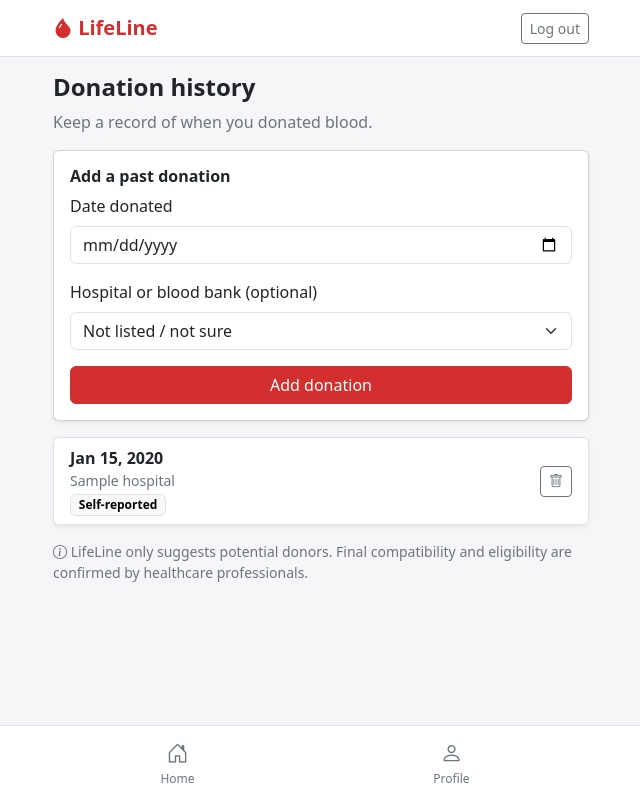
After one commit to KentQuizada/LifeLine, a Laravel app: page /donations in a window 1280 px wide. The commit adds this page. Shown: the whole page, without its empty margins (319-959 px from the left). Run offline with Laravel 12, Linux system fonts and the light colour scheme; a user stored in the database is signed in; tables that the repository leaves empty hold one stand-in row (values such as "Sample post").

Commit message:
feat(donors): donation history with self-reported donations
Co-Authored-By: Claude Opus 5.5 <noreply@anthropic.com>

```diff
--- /dev/null
+++ b/lifeline/app/Http/Controllers/DonationController.php
@@ -0,0 +1,62 @@
+<?php
+
+namespace App\Http\Controllers;
+
+use App\Models\Hospital;
+use Illuminate\Http\RedirectResponse;
+use Illuminate\Http\Request;
+use Illuminate\Validation\Rule;
+use Illuminate\View\View;
+
+/** A donor's own donation history. Donors may add and remove self-reported records only. */
+class DonationController extends Controller
+{
+    public function index(Request $request): View
+    {
+        $donor = $request->user()->donor()->firstOrFail();
+
+        return view('donations.index', [
+            'donations' => $donor->donations()->with('hospital')->orderByDesc('donated_on')->get(),
+            'hospitals' => Hospital::orderBy('name')->get(['id', 'name']),
+            'birthdate' => $donor->birthdate,
+        ]);
+    }
+
+    public function store(Request $request): RedirectResponse
+    {
+        $donor = $request->user()->donor()->firstOrFail();
+
+        $data = $request->validate([
+            'donated_on' => [
+                'required',
+                'date_format:Y-m-d',
+                'before_or_equal:today',
+                'after:'.$donor->birthdate->toDateString(),
+                Rule::unique('donations')->where('donor_id', $donor->id),
+            ],
+            'hospital_id' => ['nullable', 'integer', 'exists:hospitals,id'],
+        ], [
+            'donated_on.after' => 'The donation date must be after your birthdate.',
+            'donated_on.unique' => 'You already recorded a donation on this date.',
+        ]);
+
+        $donor->donations()->create($data + ['is_self_reported' => true]);
+
+        return redirect()->route('donations.index')->with('status', 'Donation added to your history.');
+    }
+
+    public function destroy(Request $request, int $donation): RedirectResponse
+    {
+        $donor = $request->user()->donor()->firstOrFail();
+
+        // Looked up through the donor's own records, so other donors' ids give 404.
+        $record = $donor->donations()->findOrFail($donation);
+
+        // Donations recorded through a LifeLine request (M2.3) are part of the request's history.
+        abort_unless($record->is_self_reported, 403);
+
+        $record->delete();
+
+        return redirect()->route('donations.index')->with('status', 'Donation removed from your history.');
+    }
+}
--- /dev/null
+++ b/lifeline/resources/views/donations/index.blade.php
@@ -0,0 +1,69 @@
+@extends('layouts.app')
+
+@section('title', 'Donation history')
+
+@section('content')
+    <h1 class="h4 fw-bold">Donation history</h1>
+    <p class="text-secondary">Keep a record of when you donated blood.</p>
+
+    <form method="POST" action="{{ route('donations.store') }}" class="card card-body shadow-sm mb-3">
+        @csrf
+        <h2 class="h6 fw-bold">Add a past donation</h2>
+
+        <div class="mb-3">
+            <label for="donated_on" class="form-label">Date donated</label>
+            <input id="donated_on" name="donated_on" type="date" required
+                   min="{{ $birthdate->copy()->addDay()->toDateString() }}" max="{{ now()->toDateString() }}"
+                   value="{{ old('donated_on') }}"
+                   class="form-control @error('donated_on') is-invalid @enderror">
+            @error('donated_on')<div class="invalid-feedback">{{ $message }}</div>@enderror
+        </div>
+
+        <div class="mb-3">
+            <label for="hospital_id" class="form-label">Hospital or blood bank (optional)</label>
+            <select id="hospital_id" name="hospital_id" class="form-select @error('hospital_id') is-invalid @enderror">
+                <option value="">Not listed / not sure</option>
+                @foreach ($hospitals as $hospital)
+                    <option value="{{ $hospital->id }}" @selected((string) old('hospital_id') === (string) $hospital->id)>{{ $hospital->name }}</option>
+                @endforeach
+            </select>
+            @error('hospital_id')<div class="invalid-feedback">{{ $message }}</div>@enderror
+        </div>
+
+        <button type="submit" class="btn btn-primary w-100">Add donation</button>
+    </form>
+
+    @if ($donations->isEmpty())
+        <p class="text-center text-secondary">No donations recorded yet.</p>
+    @else
+        <ul class="list-group shadow-sm mb-3">
+            @foreach ($donations as $donation)
+                <li class="list-group-item d-flex justify-content-between align-items-center gap-2">
+                    <div>
+                        <div class="fw-semibold">{{ $donation->donated_on->format('M j, Y') }}</div>
+                        <div class="small text-secondary">{{ $donation->hospital?->name ?? 'Hospital not recorded' }}</div>
+                        <span class="badge {{ $donation->is_self_reported ? 'text-bg-light border' : 'text-bg-success' }}">
+                            {{ $donation->is_self_reported ? 'Self-reported' : 'Through LifeLine' }}
+                        </span>
+                    </div>
+                    @if ($donation->is_self_reported)
+                        <form method="POST" action="{{ route('donations.destroy', $donation) }}"
+                              onsubmit="return confirm('Remove this donation from your history?')">
+                            @csrf
+                            @method('DELETE')
+                            <button type="submit" class="btn btn-sm btn-outline-secondary"
+                                    aria-label="Remove donation on {{ $donation->donated_on->format('M j, Y') }}">
+                                <i class="bi bi-trash" aria-hidden="true"></i>
+                            </button>
+                        </form>
+                    @endif
+                </li>
+            @endforeach
+        </ul>
+    @endif
+
+    <p class="small text-secondary">
+        <i class="bi bi-info-circle" aria-hidden="true"></i>
+        LifeLine only suggests potential donors. Final compatibility and eligibility are confirmed by healthcare professionals.
+    </p>
+@endsection
--- a/lifeline/resources/views/profile/show.blade.php
+++ b/lifeline/resources/views/profile/show.blade.php
@@ -71,4 +71,9 @@
     <a href="{{ route('profile.edit') }}" class="btn btn-outline-primary w-100 mb-2">
         <i class="bi bi-pencil" aria-hidden="true"></i> Edit profile
     </a>
+    @if ($donor)
+        <a href="{{ route('donations.index') }}" class="btn btn-outline-secondary w-100 mb-2">
+            <i class="bi bi-clock-history" aria-hidden="true"></i> Donation history
+        </a>
+    @endif
 @endsection
--- a/lifeline/routes/web.php
+++ b/lifeline/routes/web.php
@@ -5,6 +5,7 @@ use App\Http\Controllers\Auth\EmailVerificationController;
 use App\Http\Controllers\Auth\LoginController;
 use App\Http\Controllers\Auth\PasswordResetController;
 use App\Http\Controllers\Auth\RegisterController;
+use App\Http\Controllers\DonationController;
 use App\Http\Controllers\HomeController;
 use App\Http\Controllers\ProfileController;
 use Illuminate\Support\Facades\Route;
@@ -53,6 +54,14 @@ Route::middleware(['auth', 'verified', 'role:donor,requester'])->group(function
     Route::put('/profile', [ProfileController::class, 'update'])->name('profile.update');
 });
 
+Route::middleware(['auth', 'verified', 'role:donor'])->group(function () {
+    Route::get('/donations', [DonationController::class, 'index'])->name('donations.index');
+    Route::post('/donations', [DonationController::class, 'store'])->name('donations.store');
+    Route::delete('/donations/{donation}', [DonationController::class, 'destroy'])
+        ->whereNumber('donation')
+        ->name('donations.destroy');
+});
+
 Route::middleware(['auth', 'verified', 'role:admin'])->prefix('admin')->name('admin.')->group(function () {
     Route::get('/donors/pending', [DonorVerificationController::class, 'index'])->name('donors.pending');
     Route::post('/donors/{donor}/verify', [DonorVerificationController::class, 'verify'])->name('donors.verify');
```
Also changed, not shown: lifeline/tests/Feature/Auth/RoleAccessTest.php (+3 -0 lines), lifeline/tests/Feature/Donors/DonationHistoryTest.php (added, +135 -0 lines), lifeline/tests/Feature/Profile/ProfileTest.php (+4 -2 lines).
